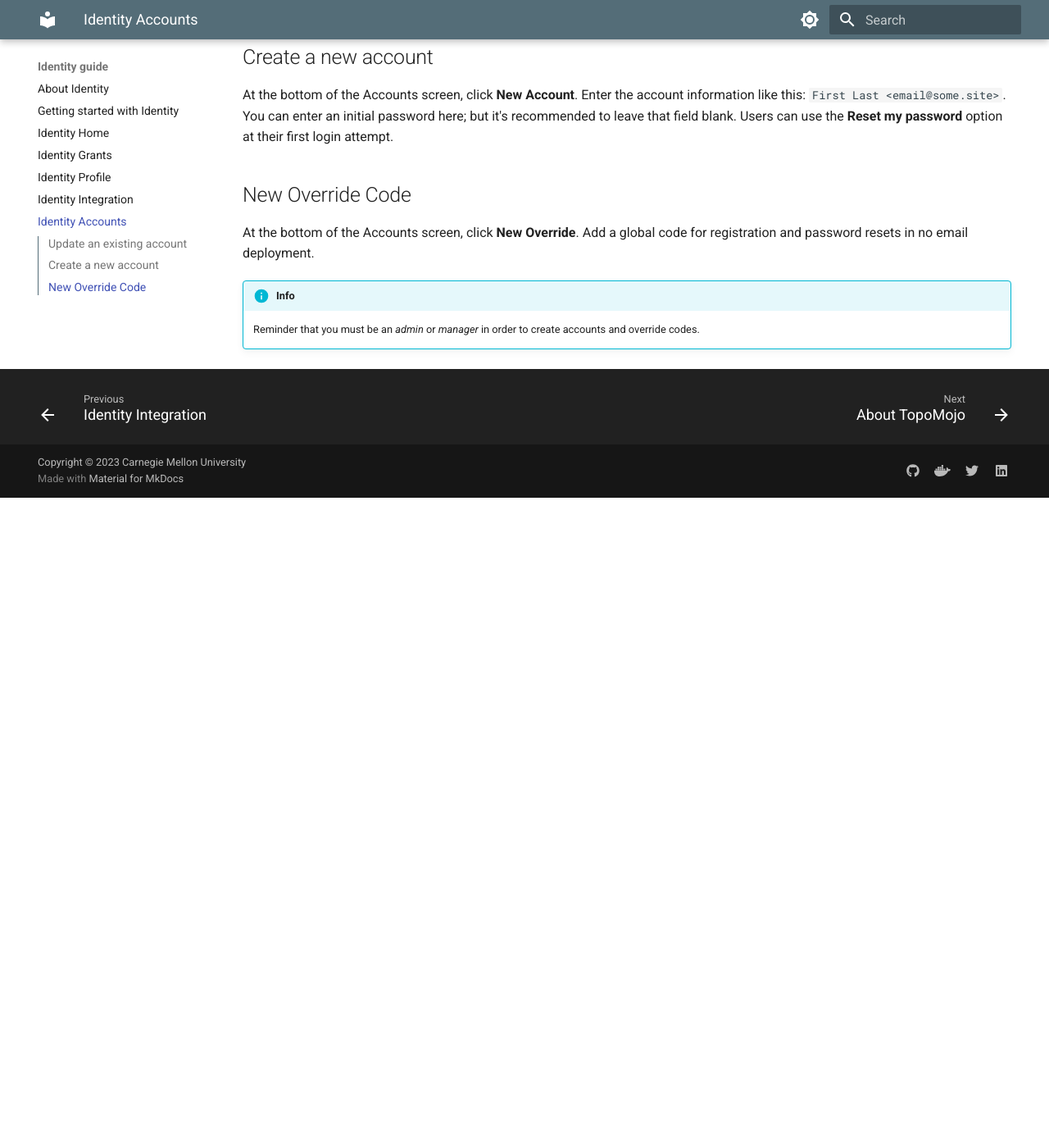
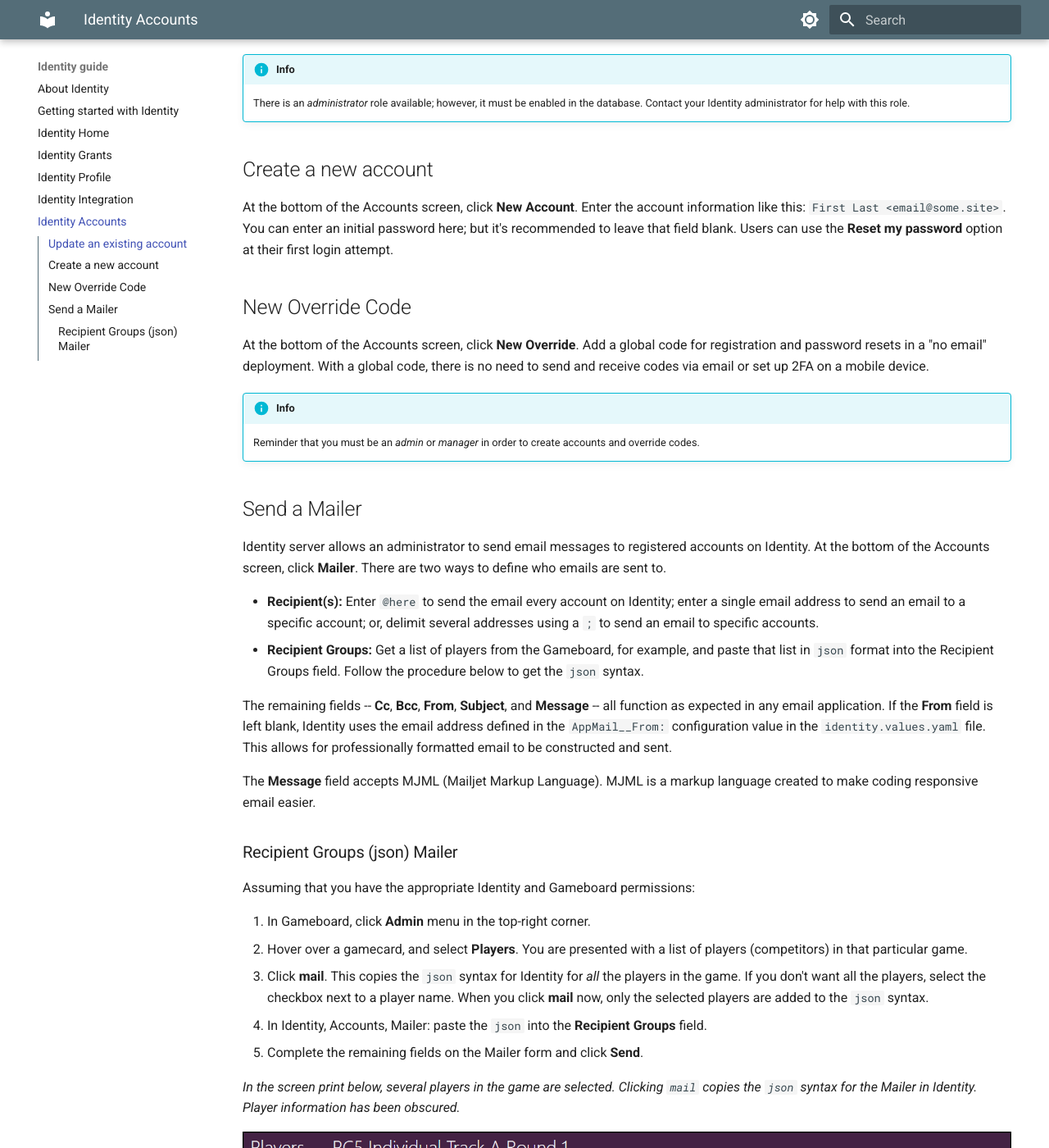
Before and after one commit to cmu-sei/foundry-docs, an MkDocs documentation site: the page built from docs/identity/accounts.md, in a window 1280 px wide and 1400 px high, scrolled down 1104 px. Shown: the whole window at 82% size. Built offline with MkDocs 1.6.1 and Material for MkDocs 9.7.7, drawn with Linux system fonts in a browser that asks for light colours; before the commit the page ends 1711 px from its top, so only the background shows below that; some of the changed text lies outside the part shown.

Commit message:
miscellaneous content updates; mostly Id

```diff
--- a/docs/identity/accounts.md
+++ b/docs/identity/accounts.md
@@ -1,4 +1,7 @@
 # Accounts
+
+!!! note
+    The **Accounts** tab is only for administrators.
 
 This is where Identity administrators track Identity users. Things administrators can do here include:
 
@@ -23,6 +26,7 @@
 - **Role:** Change an account's role to *member* or *manager*. A *member* can only act on their own account (i.e., update profile, configure 2FA). A *manager* can act on other accounts (i.e., enable or disable, generate authorization codes, add email address, create new accounts).
 - **Code:** Generate an authorization to provide to an account trying to log into Identity.
 - **Email:** Add an additional email address to the account.
+- **Login:** Useful when users are having trouble accessing the environment because it provides the user's IP address.
 
 !!! info
     There is an *administrator* role available; however, it must be enabled in the database. Contact your Identity administrator for help with this role.
@@ -33,7 +37,32 @@
 
 ## New Override Code
 
-At the bottom of the Accounts screen, click **New Override**. Add a global code for registration and password resets in no email deployment.
+At the bottom of the Accounts screen, click **New Override**. Add a global code for registration and password resets in a "no email" deployment. With a global code, there is no need to send and receive codes via email or set up 2FA on a mobile device.
 
 !!! info
     Reminder that you must be an *admin* or *manager* in order to create accounts and override codes.
+
+## Send a Mailer
+
+Identity server allows an administrator to send email messages to registered accounts on Identity. At the bottom of the Accounts screen, click **Mailer**. There are two ways to define who emails are sent to.
+
+- **Recipient(s):** Enter `@here` to send the email every account on Identity; enter a single email address to send an email to a specific account; or, delimit several addresses using a `;` to send an email to specific accounts.
+- **Recipient Groups:** Get a list of players from the Gameboard, for example, and paste that list in `json` format into the Recipient Groups field. Follow the procedure below to get the `json` syntax.
+
+The remaining fields -- **Cc**, **Bcc**, **From**, **Subject**, and **Message** -- all function as expected in any email application. If the **From** field is left blank, Identity uses the email address defined in the `AppMail__From:` configuration value in the `identity.values.yaml` file. This allows for professionally formatted email to be constructed and sent.
+
+The **Message** field accepts MJML (Mailjet Markup Language). MJML is a markup language created to make coding responsive email easier.
+
+### Recipient Groups (json) Mailer
+
+Assuming that you have the appropriate Identity and Gameboard permissions:
+
+1. In Gameboard, click **Admin** menu in the top-right corner.
+2. Hover over a gamecard, and select **Players**. You are presented with a list of players (competitors) in that particular game.
+3. Click **mail**. This copies the `json` syntax for Identity for *all* the players in the game. If you don't want all the players, select the checkbox next to a player name. When you click **mail** now, only the selected players are added to the `json` syntax.
+4. In Identity, Accounts, Mailer: paste the `json` into the **Recipient Groups** field.
+5. Complete the remaining fields on the Mailer form and click **Send**.
+
+*In the screen print below, several players in the game are selected. Clicking `mail` copies the `json` syntax for the Mailer in Identity. Player information has been obscured.*
+
+![gameboard copy json](img/mailer-json.png)
```
Also changed, not shown: docs/identity/home.md (+4 -0 lines), docs/identity/integration.md (+18 -0 lines), docs/topomojo/admin-workspaces.md (+1 -1 lines), docs/topomojo/finding-a-space.md (+6 -0 lines), docs/identity/img/client-tab.png (added), docs/identity/img/home.png (added), docs/identity/img/mailer-json.png (added), docs/identity/img/resource-tab.png (added), docs/topomojo/admin-dashboard.md (line endings or trailing spaces), docs/topomojo/admin-log.md (added), docs/topomojo/img/end-invite-timer.png (added).
